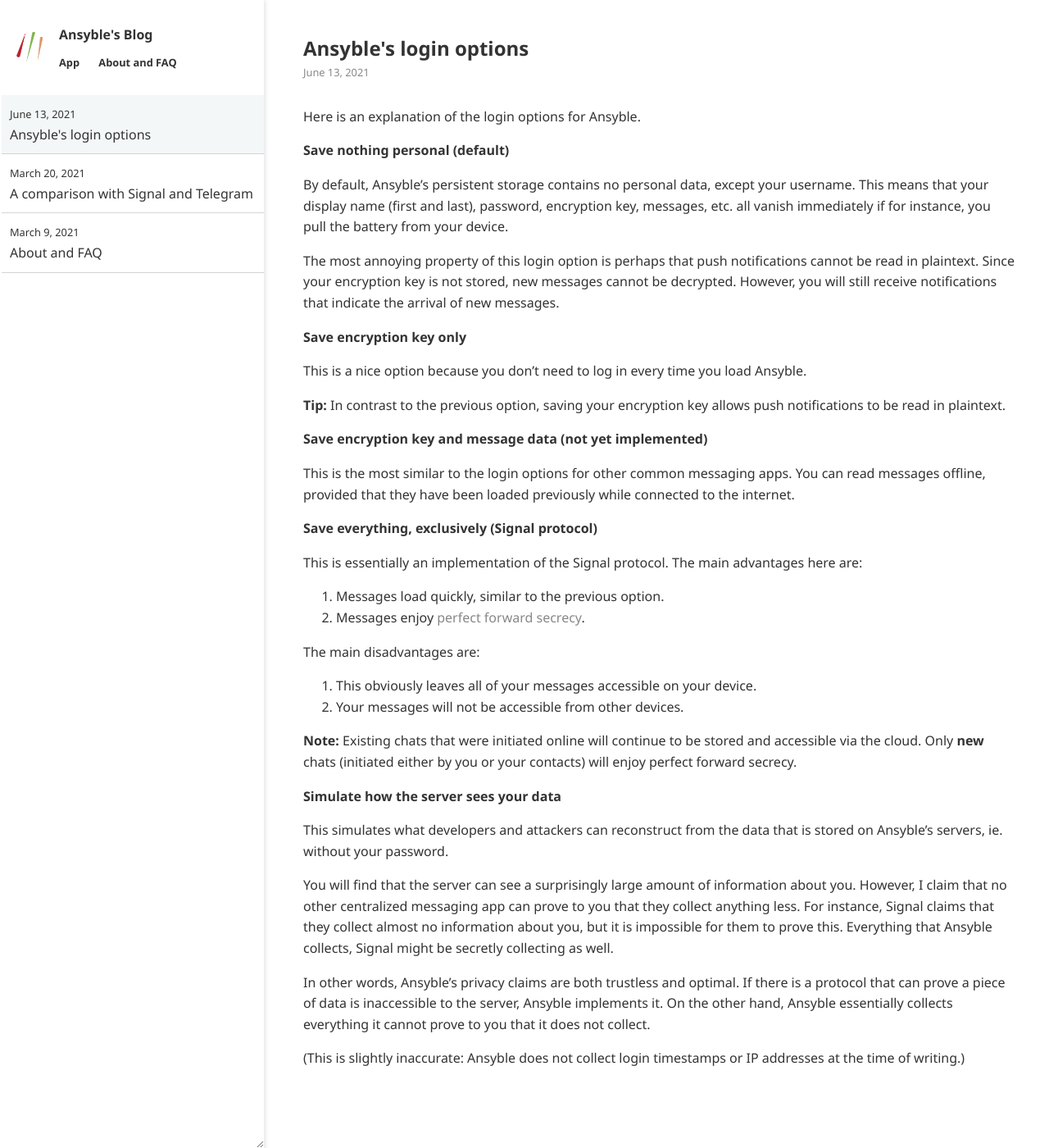
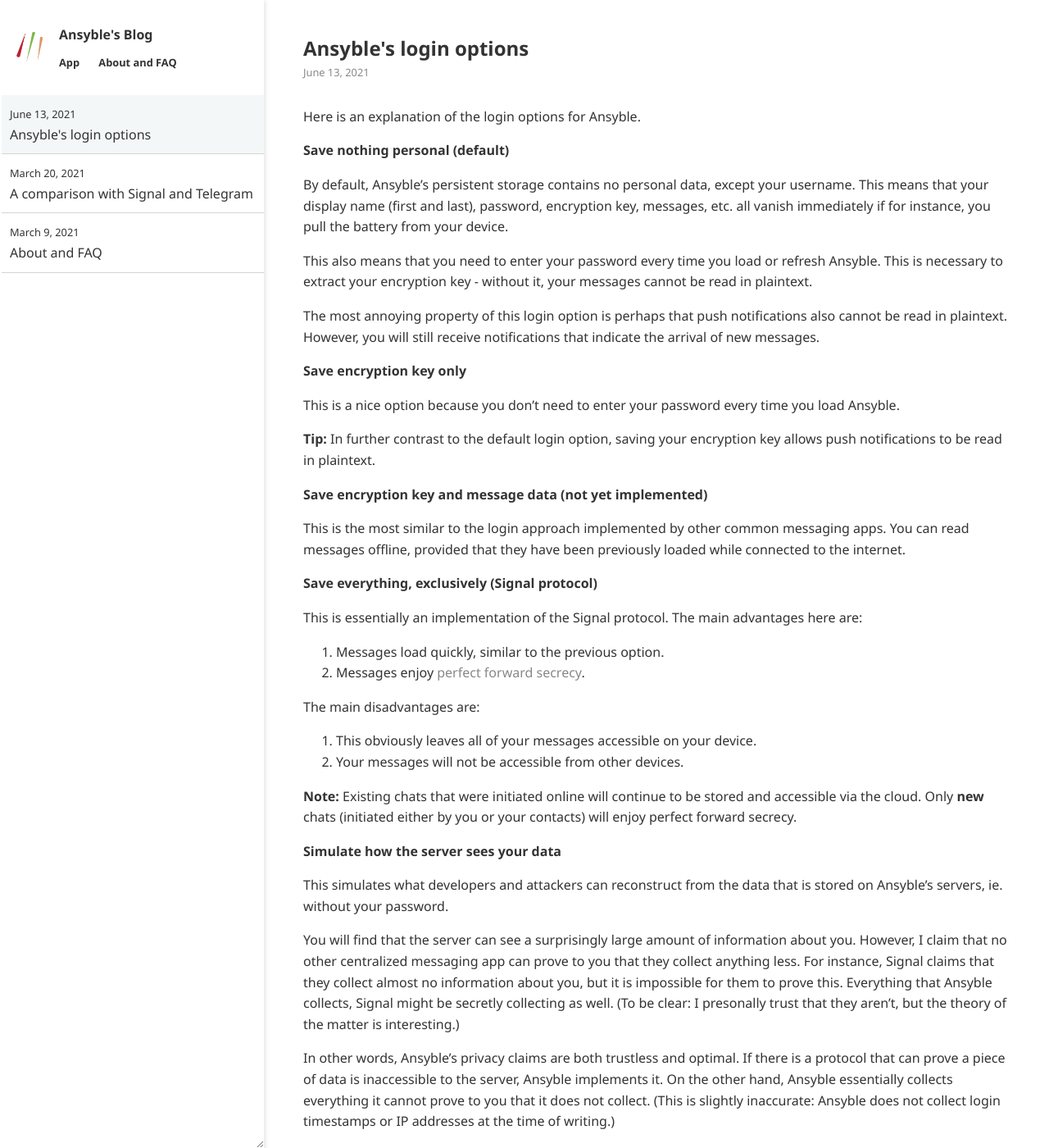
Before and after one commit to ansyblenetwork/ansybleblog, a Jekyll site: the page built from _posts/2021-06-13-login-options.md, in a window 1280 px wide and 1400 px high. Shown: the whole window at 82% size. Built offline with Jekyll 4.4.1, drawn with Linux system fonts in a browser that asks for light colours.

Commit message:
Update 2021-06-13-login-options.md

```diff
--- a/_posts/2021-06-13-login-options.md
+++ b/_posts/2021-06-13-login-options.md
@@ -8,18 +8,20 @@
 
 By default, Ansyble's persistent storage contains no personal data, except your username. This means that your display name (first and last), password, encryption key, messages, etc. all vanish immediately if for instance, you pull the battery from your device.
 
-The most annoying property of this login option is perhaps that push notifications cannot be read in plaintext. Since your encryption key is not stored, new messages cannot be decrypted. However, you will still receive notifications that indicate the arrival of new messages.
+This also means that you need to enter your password every time you load or refresh Ansyble. This is necessary to extract your encryption key - without it, your messages cannot be read in plaintext.
+
+The most annoying property of this login option is perhaps that push notifications also cannot be read in plaintext. However, you will still receive notifications that indicate the arrival of new messages.
 
 #### Save encryption key only
 
-This is a nice option because you don't need to log in every time you load Ansyble.
+This is a nice option because you don't need to enter your password every time you load Ansyble.
 
-__Tip:__ In contrast to the previous option, saving your encryption key allows push notifications to be read in plaintext.
+__Tip:__ In further contrast to the default login option, saving your encryption key allows push notifications to be read in plaintext.
 
 
 #### Save encryption key and message data (not yet implemented)
 
-This is the most similar to the login options for other common messaging apps. You can read messages offline, provided that they have been loaded previously while connected to the internet.
+This is the most similar to the login approach implemented by other common messaging apps. You can read messages offline, provided that they have been previously loaded while connected to the internet.
 
 #### Save everything, exclusively (Signal protocol)
 
@@ -39,8 +41,6 @@
 
 This simulates what developers and attackers can reconstruct from the data that is stored on Ansyble's servers, ie. without your password.
 
-You will find that the server can see a surprisingly large amount of information about you. However, I claim that no other centralized messaging app can prove to you that they collect anything less. For instance, Signal claims that they collect almost no information about you, but it is impossible for them to prove this. Everything that Ansyble collects, Signal might be secretly collecting as well.
+You will find that the server can see a surprisingly large amount of information about you. However, I claim that no other centralized messaging app can prove to you that they collect anything less. For instance, Signal claims that they collect almost no information about you, but it is impossible for them to prove this. Everything that Ansyble collects, Signal might be secretly collecting as well. (To be clear: I presonally trust that they aren't, but the theory of the matter is interesting.)
 
-In other words, Ansyble's privacy claims are both trustless and optimal. If there is a protocol that can prove a piece of data is inaccessible to the server, Ansyble implements it. On the other hand, Ansyble essentially collects everything it cannot prove to you that it does not collect.
-
-(This is slightly inaccurate: Ansyble does not collect login timestamps or IP addresses at the time of writing.)
+In other words, Ansyble's privacy claims are both trustless and optimal. If there is a protocol that can prove a piece of data is inaccessible to the server, Ansyble implements it. On the other hand, Ansyble essentially collects everything it cannot prove to you that it does not collect. (This is slightly inaccurate: Ansyble does not collect login timestamps or IP addresses at the time of writing.)
```
